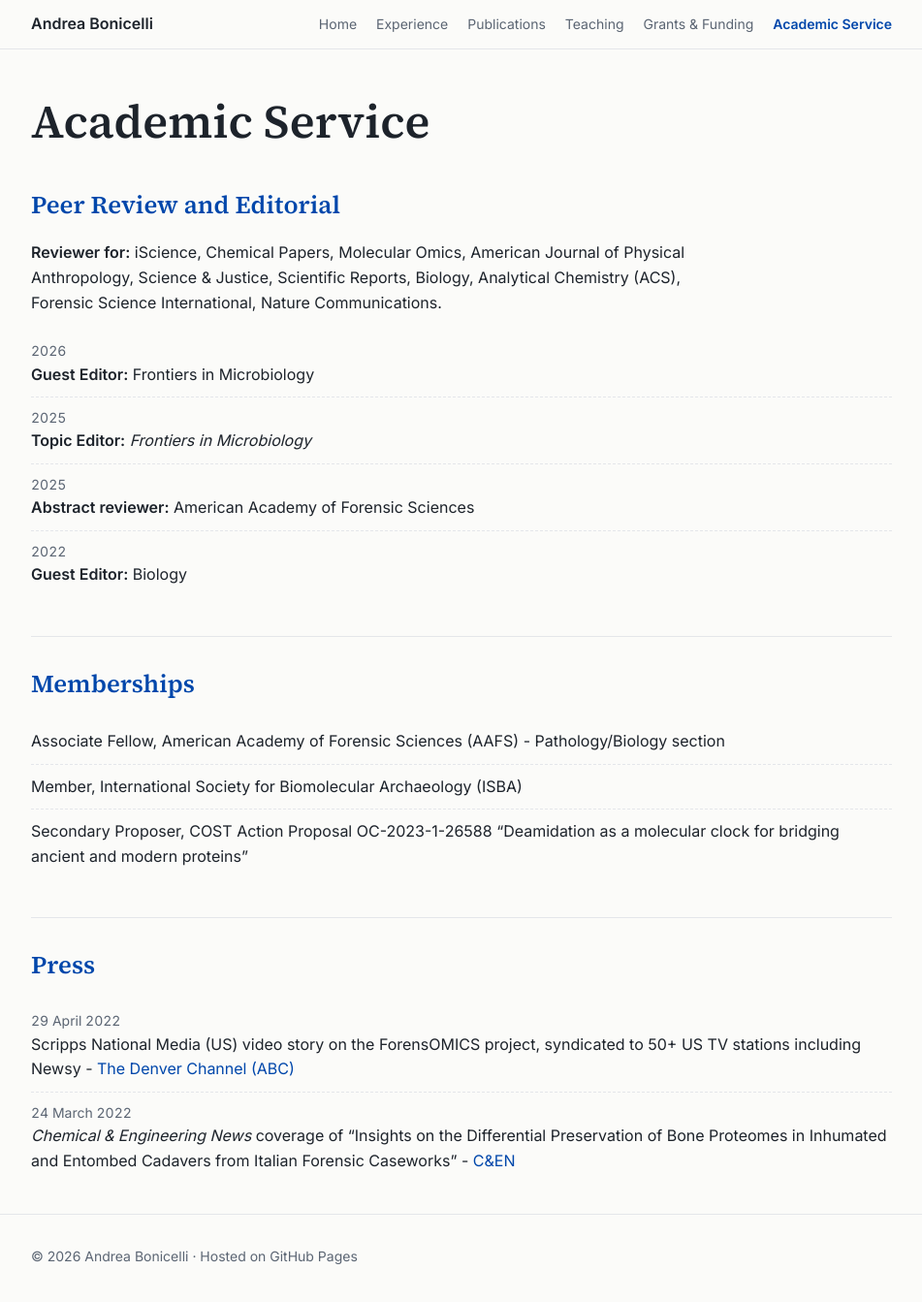
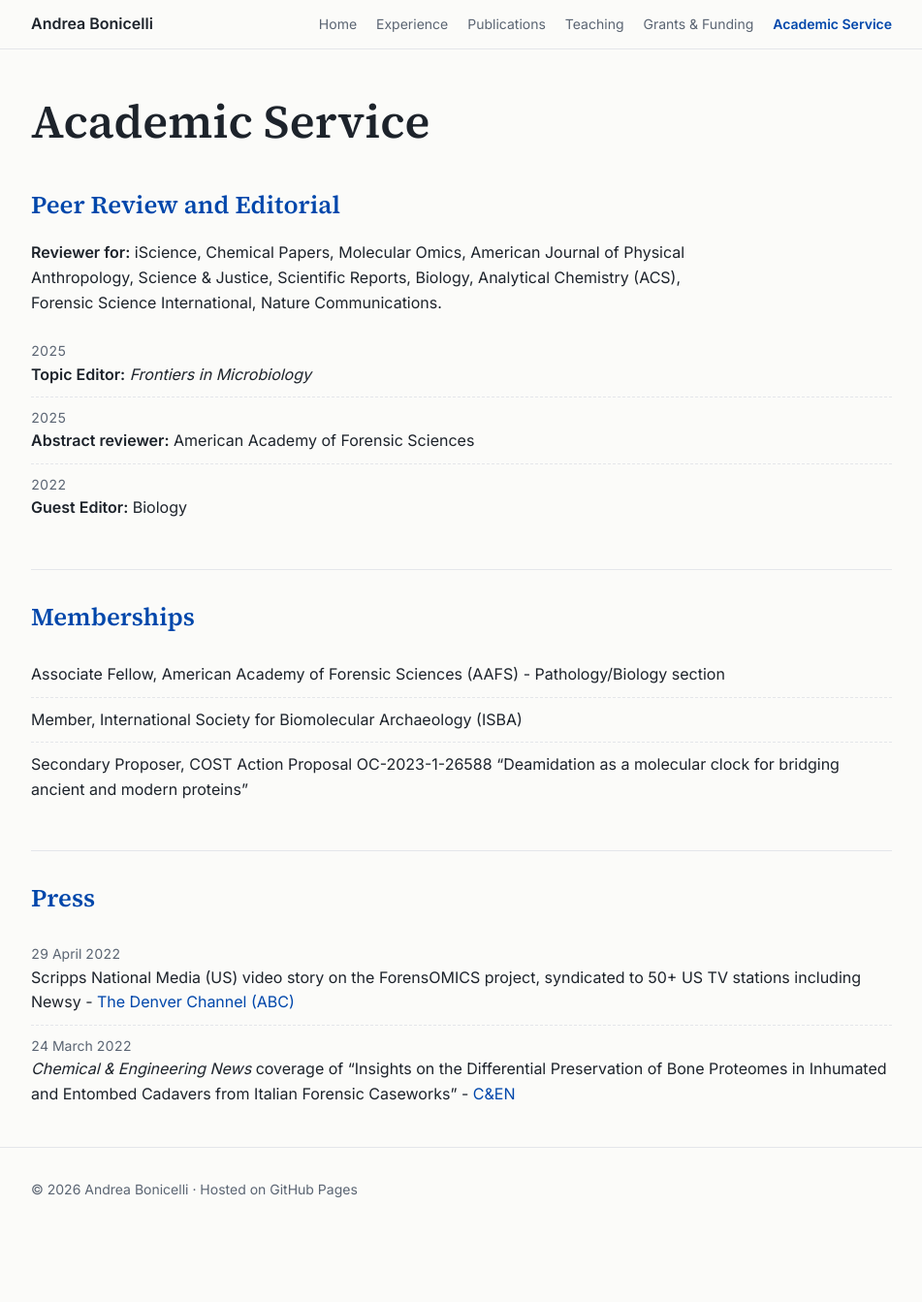
Before and after one commit to abonicell/abonicell.github.io, a Jekyll site: the page built from service.md, in a window 1280 px wide and 1356 px high. Shown: the top 1343 px of the window at 97% size, without its empty margins (164-1115 px from the left). Built offline with Jekyll 4.4.1, drawn with Linux system fonts in a browser that asks for light colours; a style sheet for code colours, icons or effects is not loaded.

Commit message:
Update peer review roles in service.md
Removed guest editor role for Frontiers in Microbiology in 2026.

```diff
--- a/service.md
+++ b/service.md
@@ -10,8 +10,6 @@ permalink: /service/
 
 **Reviewer for:** iScience, Chemical Papers, Molecular Omics, American Journal of Physical Anthropology, Science & Justice, Scientific Reports, Biology, Analytical Chemistry (ACS), Forensic Science International, Nature Communications.
 
-- *2026*
-  **Guest Editor:** Frontiers in Microbiology
 - *2025*
   **Topic Editor:** *Frontiers in Microbiology*
 - *2025*
```
